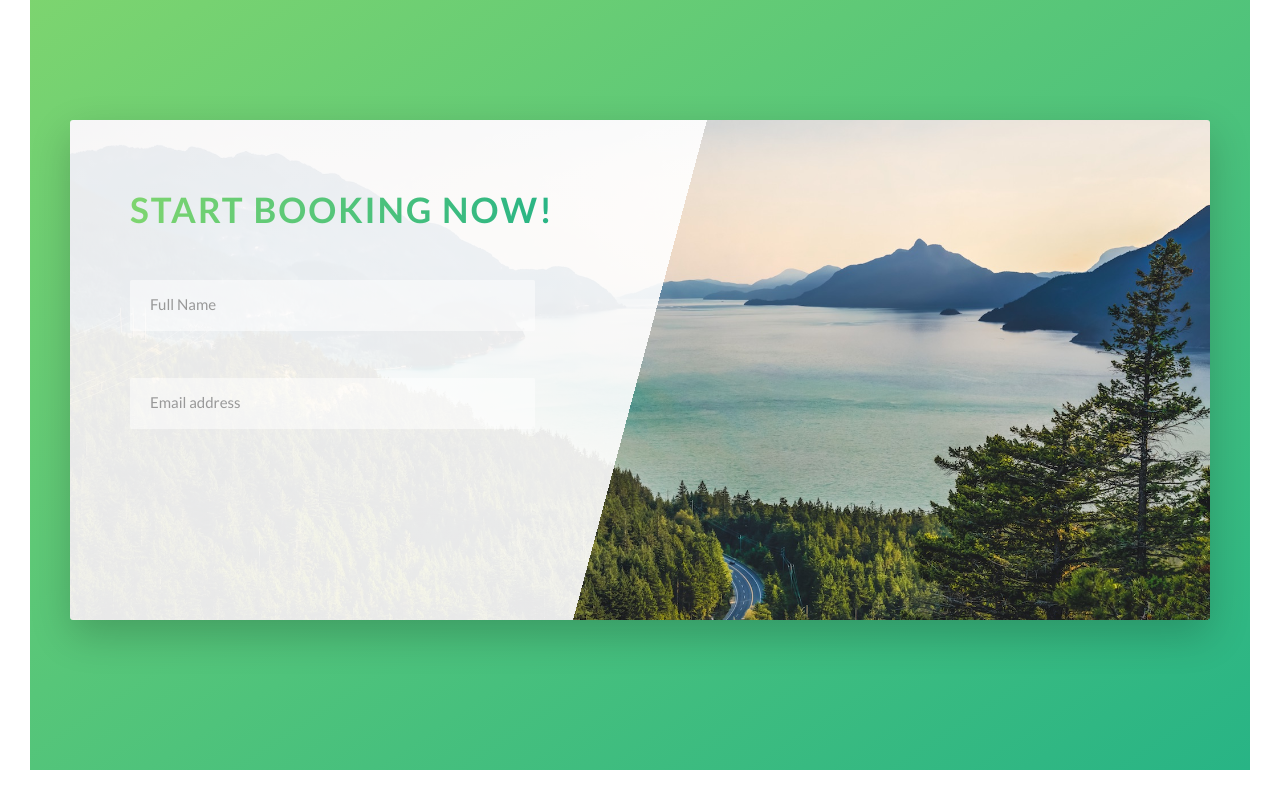
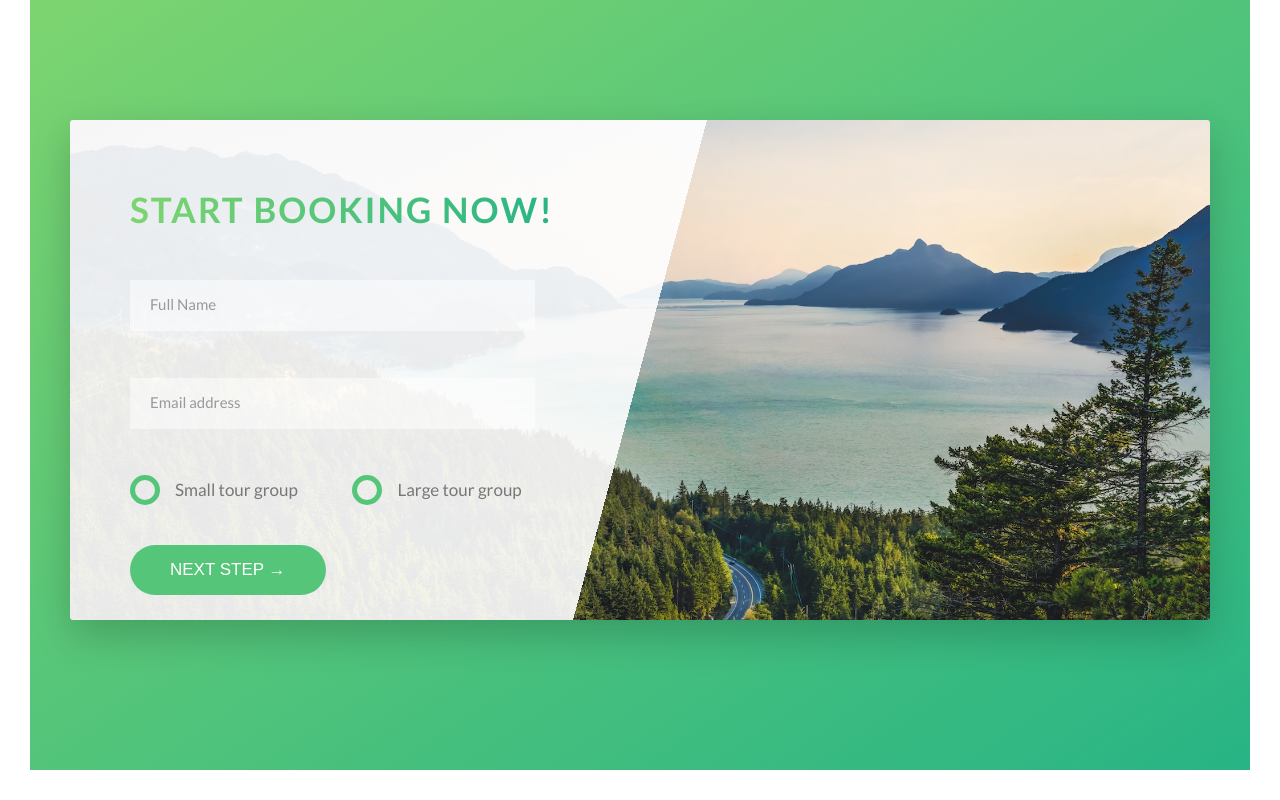
Before and after one commit to huzaifaghazali/Natours, a website: page index.html in a window 1280 px wide. Shown: the part 4548-5348 px from the top of the page. Drawn offline with Linux system fonts and the light colour scheme; files whose address does not match are found by name.

Commit message:
Create booking section complete

```diff
--- a/index.html
+++ b/index.html
@@ -297,6 +297,27 @@
                                 <input type="email" class="form__input" placeholder="Email address" id="email" required>
                                 <label for="email" class="form__label">Email Address</label>
                             </div>
+
+                            <div class="form__group u-margin-bottom-medium">
+                                <div class="form__radio-group">
+                                    <input type="radio" class="form__radio-input" id="small" name="size">
+                                    <label for="small" class="form__radio-label">
+                                        <span class="form__radio-button"></span>
+                                        Small tour group
+                                    </label>
+                                </div>
+                                <div class="form__radio-group">
+                                    <input type="radio" class="form__radio-input" id="large" name="size">
+                                    <label for="large" class="form__radio-label">
+                                        <span class="form__radio-button"></span>
+                                        Large tour group
+                                    </label>
+                                </div>
+
+                            </div>
+                            <div class="form__group">
+                                <button class="btn btn--green">Next step &rarr;</button>
+                            </div>
                         </form>
                     </div>
                 </div>
--- a/sass/base/_utilities.scss
+++ b/sass/base/_utilities.scss
@@ -1,8 +1,8 @@
-.u-center-text { text-align: center; }
+.u-center-text { text-align: center !important; }
 
-.u-margin-bottom-big { margin-bottom: 8rem; }
-.u-margin-bottom-medium { margin-bottom: 4rem; }
-.u-margin-bottom-small { margin-bottom: 1.5rem; }
+.u-margin-bottom-big { margin-bottom: 8rem !important; }
+.u-margin-bottom-medium { margin-bottom: 4rem !important; }
+.u-margin-bottom-small { margin-bottom: 1.5rem !important; }
 
-.u-margin-top-big { margin-top: 8rem; }
-.u-margin-top-huge { margin-top: 10rem; }
+.u-margin-top-big { margin-top: 8rem !important; }
+.u-margin-top-huge { margin-top: 10rem !important; }
--- a/sass/components/_button.scss
+++ b/sass/components/_button.scss
@@ -1,4 +1,5 @@
 .btn {
+  &,
   &:link,
   &:visited {
     text-transform: uppercase;
@@ -9,6 +10,11 @@
     transition: all 0.2s;
     position: relative;
     font-size: $default-font-size;
+
+    // Change for the button element
+    border: none;
+    cursor: pointer;
+
   }
 
   &:hover {
@@ -21,7 +27,9 @@
     }
   }
 
-  &:active {
+  &:active,
+  &:focus {
+    outline: none;
     transform: translateY(-1px);
     box-shadow: 0 0.5rem 1rem rgba($color-black, 0.2);
   }
--- a/sass/components/_form.scss
+++ b/sass/components/_form.scss
@@ -14,6 +14,7 @@
     border-bottom: 3px solid transparent;
     width: 90%;
     display: block;
+    transition: all 0.3s;
 
     &:focus {
       outline: none;
@@ -30,14 +31,13 @@
     }
   }
 
-
   &__label {
     font-size: 1.2rem;
     font-weight: 700;
     margin-left: 2rem;
-   margin-top: .7rem;
+    margin-top: 0.7rem;
     display: block;
-   transition: all .3s;
+    transition: all 0.3s;
   }
 
   &__input:placeholder-shown + &__label {
@@ -45,4 +45,50 @@
     visibility: hidden;
     transform: translateY(-4rem);
   }
+
+  &__radio-group {
+    width: 49%;
+    display: inline-block;
   }
+
+  &__radio-input {
+   display: none;
+  }
+
+  &__radio-label {
+    font-size: $default-font-size;
+    cursor: pointer;
+    position: relative;
+    padding-left: 4.5rem;
+  }
+
+  &__radio-button {
+    height: 3rem;
+    width: 3rem;
+    border: 5px solid $color-primary;
+    border-radius: 50%;
+    display: inline-block;
+    position: absolute;
+    left: 0;
+    top: -0.4rem;
+
+    &::after {
+      content: '';
+      display: block;
+      height: 1.3rem;
+      width: 1.3rem;
+      border-radius: 50%;
+      position: absolute;
+      top: 50%;
+      left: 50%;
+      transform: translate(-50%, -50%);
+      background-color: $color-primary;
+      opacity: 0;
+      transition: all 0.2s;
+    }
+  }
+
+  &__radio-input:checked ~ &__radio-label &__radio-button::after {
+   opacity: 1;
+  }
+}
```
Also changed, not shown: css/style.css. Lines whose indentation alone changed are shown as unchanged.
